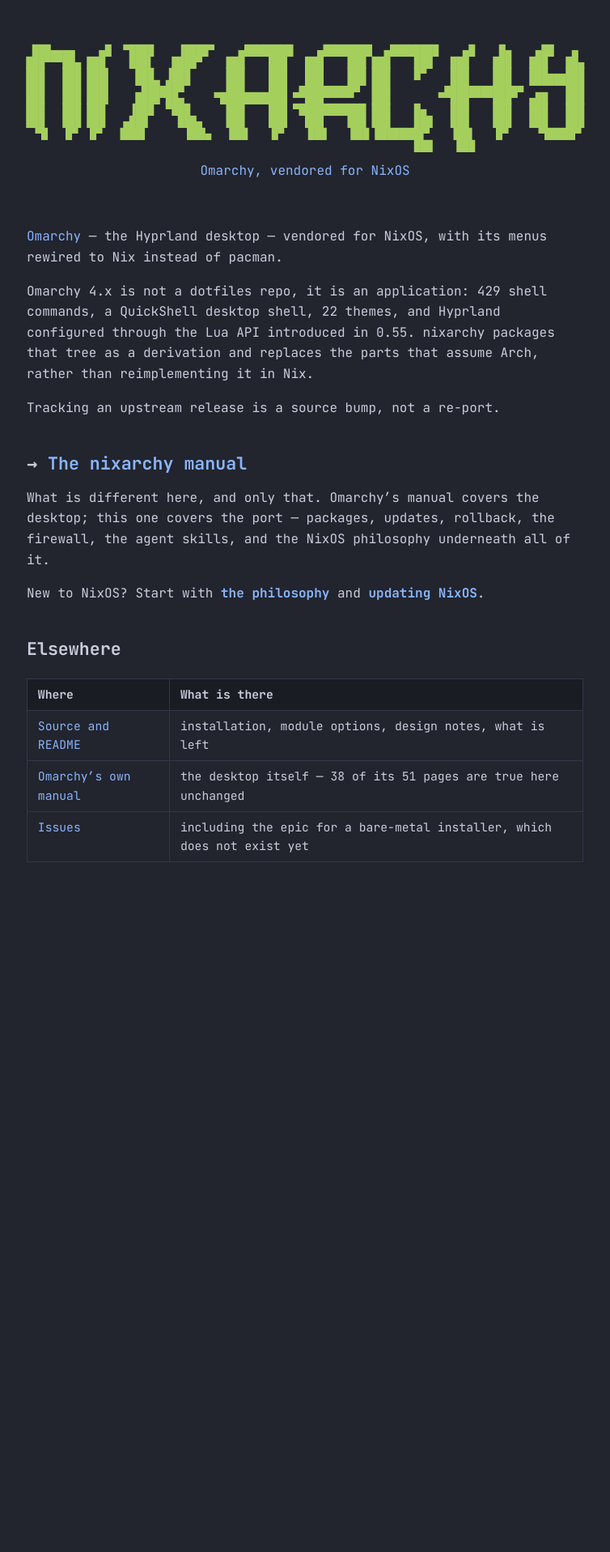
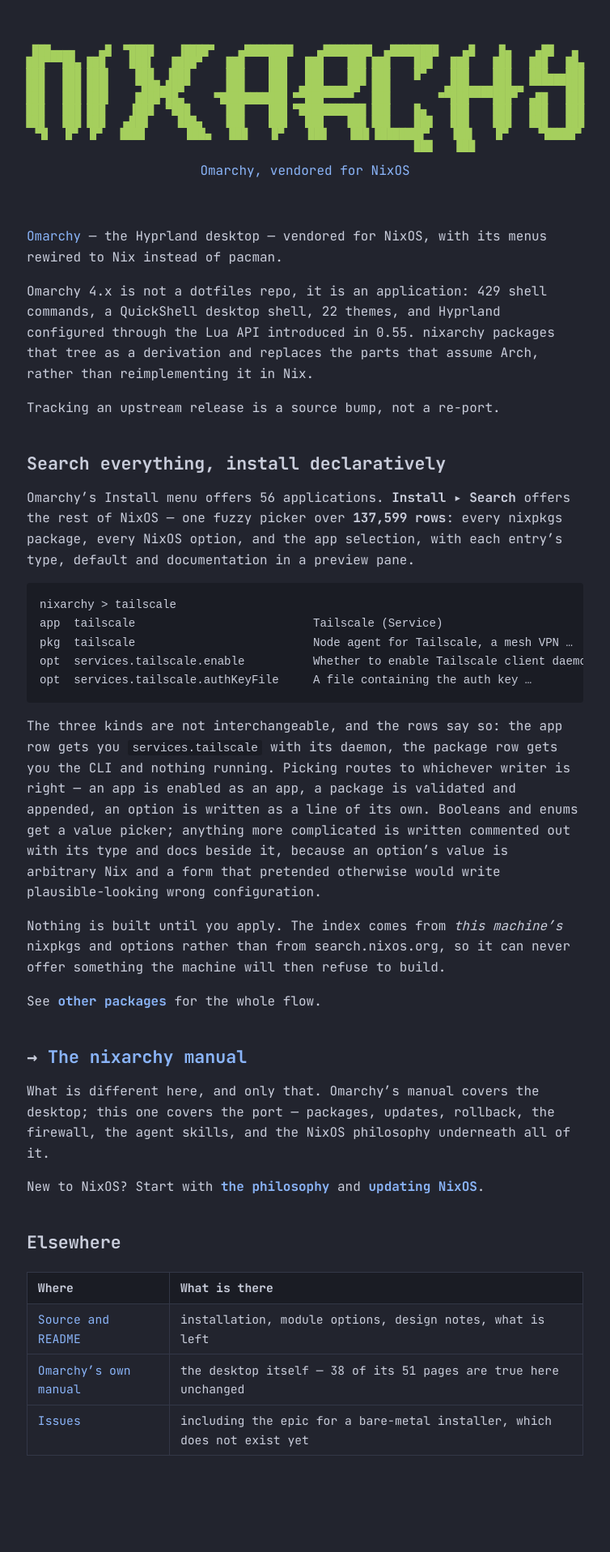
Before and after one commit to Nicolas25vlad/nixarchy, a Jekyll site: the page built from docs/index.md, in a window 1280 px wide. Shown: the whole page at 81% size, without its empty margins (263-1017 px from the left). Built offline with Jekyll 4.4.1, drawn with Linux system fonts in a browser that asks for light colours; before the commit the page ends 1184 px from its top, so only the background shows below that.

Commit message:
The front page never mentioned you can search for anything (#54)
Both the README and the site said the Install menu offers 56 apps and
stopped there, which is now the smaller half of what it does. Everything
else in nixpkgs, and every NixOS option, is one Install > Search away,
and nothing said so.

README gets the picker where the app selection is already explained:
what the three kinds of row are, that they are not interchangeable --
the Tailscale app row is the daemon, the tailscale package row is the
CLI and nothing running -- what each one writes, and why an option's
value is only filled in when it can be filled in honestly.

The site's landing page gets the short version above the manual link,
since it is the page anyone arrives on.

Every figure and every quoted string here was read off the built index
rather than written: 137,599 rows, 25,102 options, 112,443 packages, 54
of the 56 apps, and tailscale's actual meta.description. The first draft
had invented a plausible one.

````diff
--- a/docs/index.md
+++ b/docs/index.md
@@ -12,6 +12,36 @@
 parts that assume Arch, rather than reimplementing it in Nix.
 
 Tracking an upstream release is a source bump, not a re-port.
+
+## Search everything, install declaratively
+
+Omarchy's Install menu offers 56 applications. **Install ▸ Search** offers the
+rest of NixOS — one fuzzy picker over **137,599 rows**: every nixpkgs package,
+every NixOS option, and the app selection, with each entry's type, default and
+documentation in a preview pane.
+
+```
+nixarchy > tailscale
+app  tailscale                          Tailscale (Service)
+pkg  tailscale                          Node agent for Tailscale, a mesh VPN …
+opt  services.tailscale.enable          Whether to enable Tailscale client daemon
+opt  services.tailscale.authKeyFile     A file containing the auth key …
+```
+
+The three kinds are not interchangeable, and the rows say so: the app row gets
+you `services.tailscale` with its daemon, the package row gets you the CLI and
+nothing running. Picking routes to whichever writer is right — an app is
+enabled as an app, a package is validated and appended, an option is written as
+a line of its own. Booleans and enums get a value picker; anything more
+complicated is written commented out with its type and docs beside it, because
+an option's value is arbitrary Nix and a form that pretended otherwise would
+write plausible-looking wrong configuration.
+
+Nothing is built until you apply. The index comes from *this machine's* nixpkgs
+and options rather than from search.nixos.org, so it can never offer something
+the machine will then refuse to build.
+
+See **[other packages](manual/other-packages)** for the whole flow.
 
 ## → [The nixarchy manual](manual/)
 
````
Also changed, not shown: README.md.
